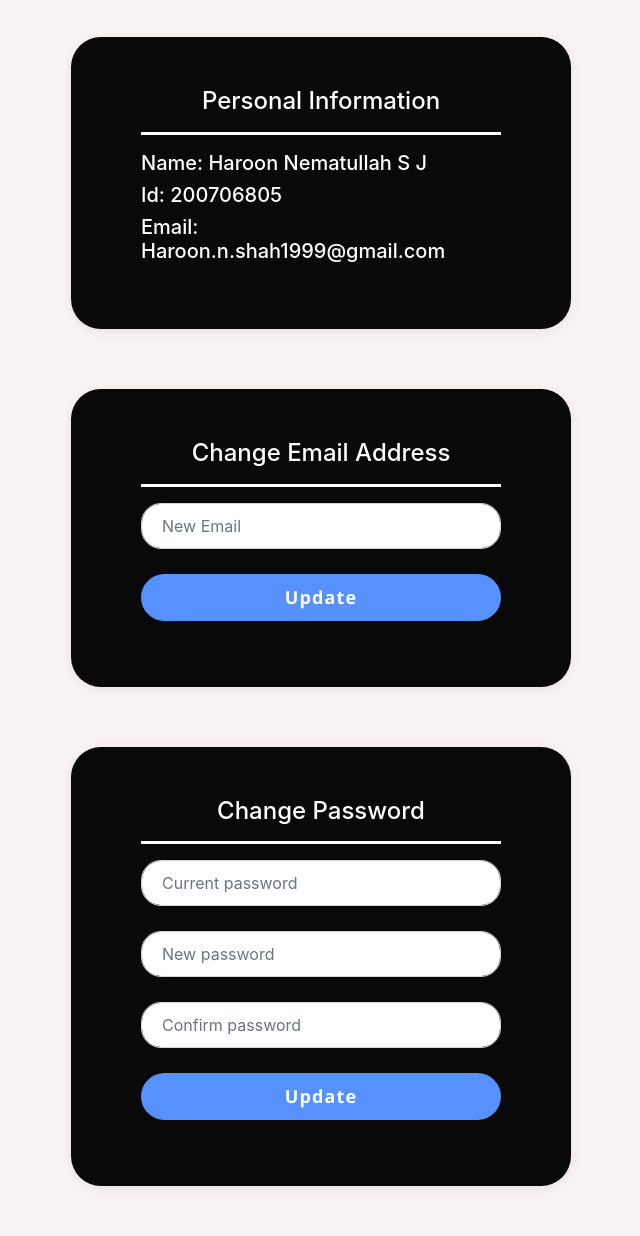
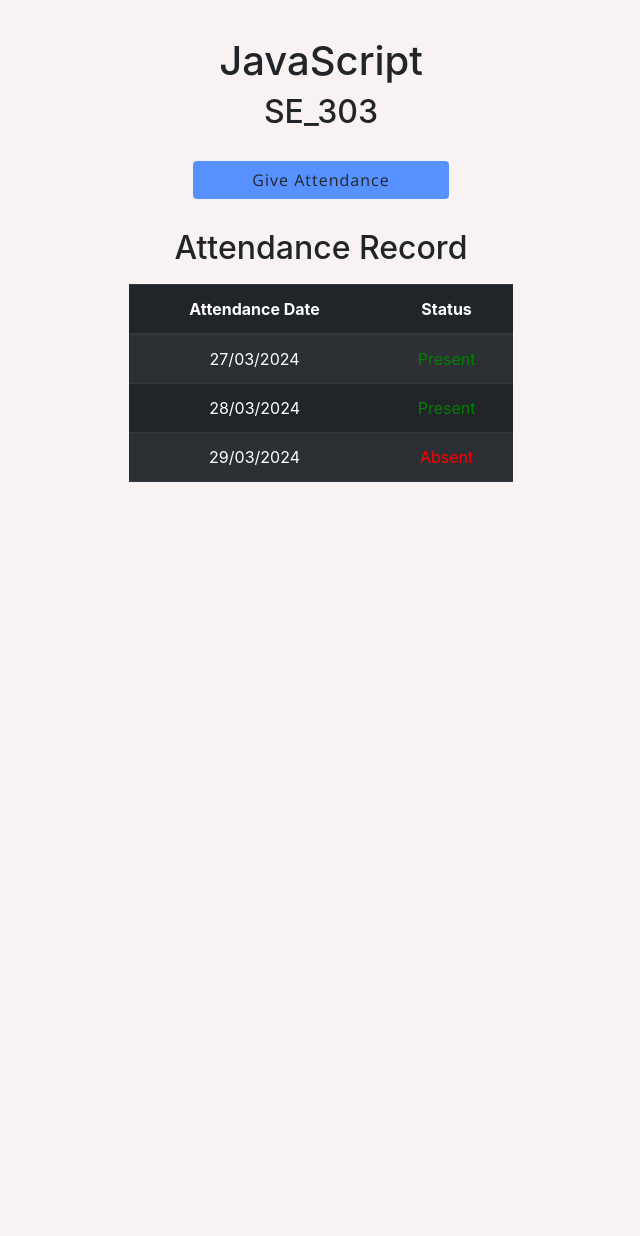
Before and after one commit to Haroon-Khan11/Facial_Recognition_Attendance, a Flask app: page / in a window 1280 px wide. Shown: the part 83-1319 px from the top of the page, without its empty margins (319-959 px from the left). After the commit the page ends 565 px from the top, so only its background shows below. Run offline with Flask 3, Linux system fonts and the light colour scheme; some libraries are stand-ins or nearby versions.

Commit message:
Course_student addition commit

```diff
--- a/main.py
+++ b/main.py
@@ -8,7 +8,7 @@ Bootstrap5(app)
 
 @app.route("/")
 def home():
-    return render_template("settings.html")
+    return render_template("course_student.html")
 
 
 if __name__ == "__main__":
--- /dev/null
+++ b/templates/course_student.html
@@ -0,0 +1,48 @@
+{% extends "header.html" %}
+{% block title %} Course Name {% endblock %}
+
+{% block extra_style %}
+    <link href="https://cdnjs.cloudflare.com/ajax/libs/simple-line-icons/2.4.1/css/simple-line-icons.min.css" rel="stylesheet">
+    <link rel="stylesheet" href="https://maxcdn.bootstrapcdn.com/bootstrap/4.0.0/css/bootstrap.min.css">
+    <link rel="stylesheet" href="static/css/style_login.css">
+    <script type="text/javascript" src="https://code.jquery.com/jquery-3.2.1.min.js"></script>
+    <script type="text/javascript" src="https://cdnjs.cloudflare.com/ajax/libs/jquery.mask/1.14.15/jquery.mask.min.js"></script>
+    <script src="static/js/scripts.js"></script>
+{% endblock %}
+
+{% block content %}
+<div class="form-group" style="margin-top: 120px; text-align: center">
+    <h1>JavaScript</h1>
+    <h2>SE_303</h2>
+</div>
+<div class="form-group" style="margin-top: 30px; display: flex; justify-content: center">
+    <button type="button" class="btn btn-block create-account" name="attendance_button" style="width: 20%; background-color: #5791ff">Give Attendance</button>
+</div>
+<div class="form-group" style="margin-top: 30px; text-align: center">
+    <h2>Attendance Record</h2>
+</div>
+<div class="form-group" style="margin-top: 10px; display: flex; justify-content: center; text-align: center">
+    <table class="table table-dark table-striped" style="width: 30%; text-align: center">
+        <thead>
+            <tr>
+              <th scope="col">Attendance Date</th>
+              <th scope="col">Status</th>
+            </tr>
+        </thead>
+        <tbody>
+            <tr>
+              <td>27/03/2024</td>
+              <td style="color: green">Present</td>
+            </tr>
+            <tr>
+              <td>28/03/2024</td>
+              <td style="color: green">Present</td>
+            </tr>
+            <tr>
+              <td>29/03/2024</td>
+              <td style="color: red">Absent</td>
+            </tr>
+          </tbody>
+    </table>
+</div>
+{% endblock %}
--- a/templates/settings.html
+++ b/templates/settings.html
@@ -7,12 +7,12 @@
     <link rel="stylesheet" href="static/css/style_login.css">
     <script type="text/javascript" src="https://code.jquery.com/jquery-3.2.1.min.js"></script>
     <script type="text/javascript" src="https://cdnjs.cloudflare.com/ajax/libs/jquery.mask/1.14.15/jquery.mask.min.js"></script>
-    <script src="static/js/scripts_login.js"></script>
+    <script src="static/js/scripts.js"></script>
 {% endblock %}
 
 {% block content %}
     <div class="registration-form" style="padding-top: 120px">
-        <form style="background-color: #0a0909">
+        <form style="background-color: #1f1d1d">
             <div class="form-group">
                 <h4 style="text-align: center; color: white">Personal Information</h4>
                 <hr style="height: 2px; background-color: white; border-color: white;">
@@ -23,7 +23,7 @@
         </form>
     </div>
     <div class="registration-form" style="padding-top: 10px">
-        <form style="background-color: #0a0909">
+        <form style="background-color: #1f1d1d">
             <div class="form-group">
                 <h4 style="text-align: center; color: white">Change Email Address</h4>
                 <hr style="height: 2px; background-color: white; border-color: white;">
@@ -37,7 +37,7 @@
         </form>
     </div>
     <div class="registration-form" style="padding-top: 10px">
-        <form style="background-color: #0a0909">
+        <form style="background-color: #1f1d1d">
             <div class="form-group">
                 <h4 style="text-align: center; color: white">Change Password</h4>
                 <hr style="height: 2px; background-color: white; border-color: white;">
```
